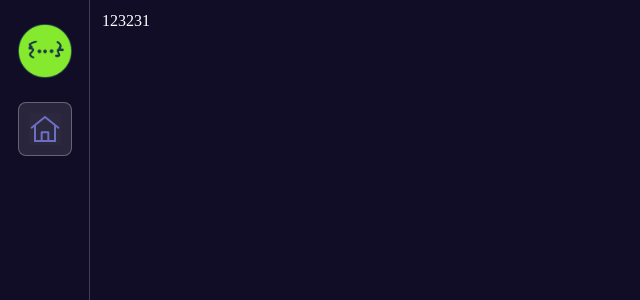
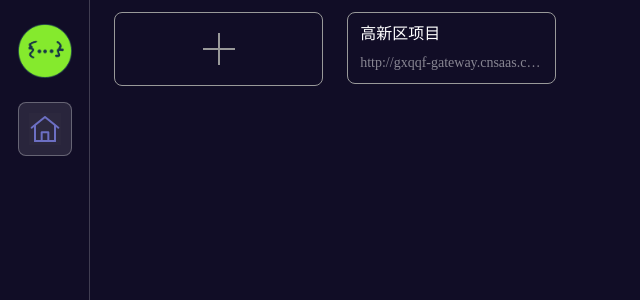
Before and after one commit to FireBushtree/swagger-client, a React (Vite) app: page /home in a window 1280 px wide. Shown: the top 300 px of the page, without its empty margins (0-640 px from the left). Built offline with nearby package versions, Linux system fonts and the light colour scheme.

Commit message:
feat: add swagger item

```diff
--- a/index.html
+++ b/index.html
@@ -4,7 +4,7 @@
     <meta charset="UTF-8" />
     <link rel="icon" type="image/svg+xml" href="/vite.svg" />
     <meta name="viewport" content="width=device-width, initial-scale=1.0" />
-    <title>Tauri + React + TS</title>
+    <title>Swagger Client</title>
   </head>
 
   <body>
--- a/src/layout/default/index.module.less
+++ b/src/layout/default/index.module.less
@@ -8,5 +8,7 @@
   .content {
     flex: 1;
     width: 0;
+    height: 100%;
+    overflow: hidden;
   }
 }
--- /dev/null
+++ b/src/pages/home/components/swagger-item/index.module.less
@@ -0,0 +1,32 @@
+.swaggerItem {
+  display: flex;
+  flex-direction: column;
+  border: 1px solid #999;
+  border-radius: 8px;
+  padding: 12px;
+  cursor: pointer;
+  @light-color: rgba(108, 111, 195, 1);
+  transition: all 0.3s;
+
+  &:hover {
+    border-color: @light-color;
+
+    .swaggerItemLabel {
+      font-weight: bold;
+    }
+  }
+
+  &Label {
+    color: #efefef;
+    font-size: 18px;
+  }
+
+  &Addr {
+    color: rgba(255, 255, 255, 0.5);
+    font-size: 14px;
+    padding-top: 12px;
+    overflow: hidden;
+    text-overflow: ellipsis;
+    white-space: nowrap;
+  }
+}
--- /dev/null
+++ b/src/pages/home/components/swagger-item/index.tsx
@@ -0,0 +1,16 @@
+import styles from './index.module.less'
+
+const SwaggerItem: React.FC = () => {
+  return (
+    <div className={styles.swaggerItem}>
+      <div className={styles.swaggerItemName}>
+        高新区项目
+      </div>
+      <div className={styles.swaggerItemAddr}>
+        http://gxqqf-gateway.cnsaas.com/swagger-ui.html#/
+      </div>
+    </div>
+  )
+}
+
+export default SwaggerItem
--- a/src/pages/home/index.module.less
+++ b/src/pages/home/index.module.less
@@ -1,4 +1,61 @@
 .home {
   padding: 12px;
   color: #fff;
+  height: 100%;
+  overflow: auto;
+  box-sizing: border-box;
+
+  .swaggerList {
+    display: flex;
+    flex-wrap: wrap;
+  }
+
+  .swaggerBlock {
+    width: calc(20% - 24px);
+    margin-bottom: 24px;
+    padding: 0 12px;
+  }
+
+  .create {
+    @common-color: #999;
+    @light-color: rgba(108, 111, 195, 1);
+    border: 1px solid @common-color;
+    height: 100%;
+    border-radius: 8px;
+    position: relative;
+    cursor: pointer;
+    transition: all 0.3s;
+
+    &::before,
+    &::after {
+      content: "";
+      display: block;
+      background: @common-color;
+      position: absolute;
+      left: 0;
+      right: 0;
+      top: 0;
+      bottom: 0;
+      margin: auto;
+    }
+
+    &::before {
+      width: 2px;
+      height: 32px;
+    }
+
+    &::after {
+      width: 32px;
+      height: 2px;
+    }
+
+    &:hover {
+      border-color: @light-color;
+
+      &::before,
+      &::after {
+        background: @light-color;
+      }
+    }
+  }
 }
--- a/src/pages/home/index.tsx
+++ b/src/pages/home/index.tsx
@@ -1,9 +1,18 @@
+import SwaggerItem from './components/swagger-item'
 import styles from './index.module.less'
 
 export default function Home () {
   return (
     <div className={styles.home}>
-      123231
+      <div className={styles.swaggerList}>
+        <div className={styles.swaggerBlock}>
+          <div className={styles.create}></div>
+        </div>
+
+        <div className={styles.swaggerBlock}>
+          <SwaggerItem />
+        </div>
+      </div>
     </div>
   )
 }
```
